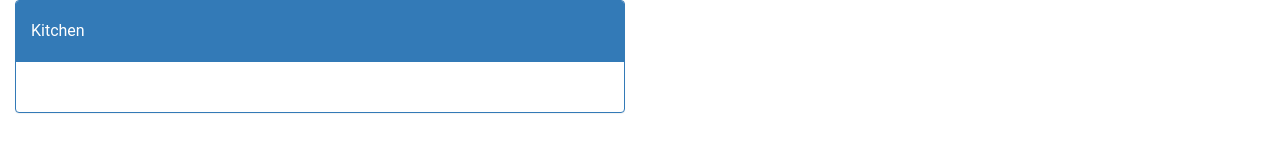
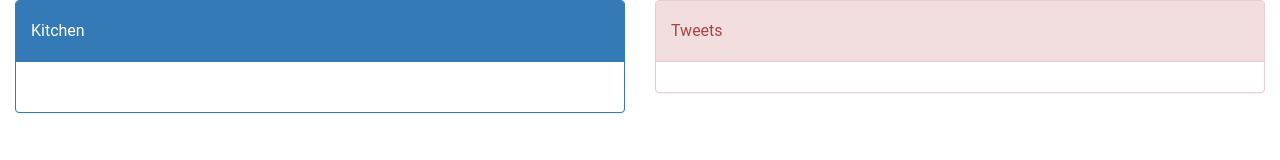
Before and after one commit to kowalcj0/crimson-hawks, a plain HTML site: page static/index.html in a window 1280 px wide. Drawn offline with nearby package versions, Linux system fonts and the light colour scheme.

Commit message:
added tweet col

```diff
--- a/static/index.html
+++ b/static/index.html
@@ -32,6 +32,15 @@
         </div>
       </div>
     </div>
+    <div class="col-lg-6 col-md-6 col-sm-6">
+      <div class="panel panel-danger">
+        <div class="panel-heading">
+          <h3 class="panel-title">Tweets</h3>
+        </div>
+        <div class="panel-body">
+        </div>
+      </div>
+    </div>
 
 
     <script src="//code.jquery.com/jquery-1.10.2.min.js"></script>
```
